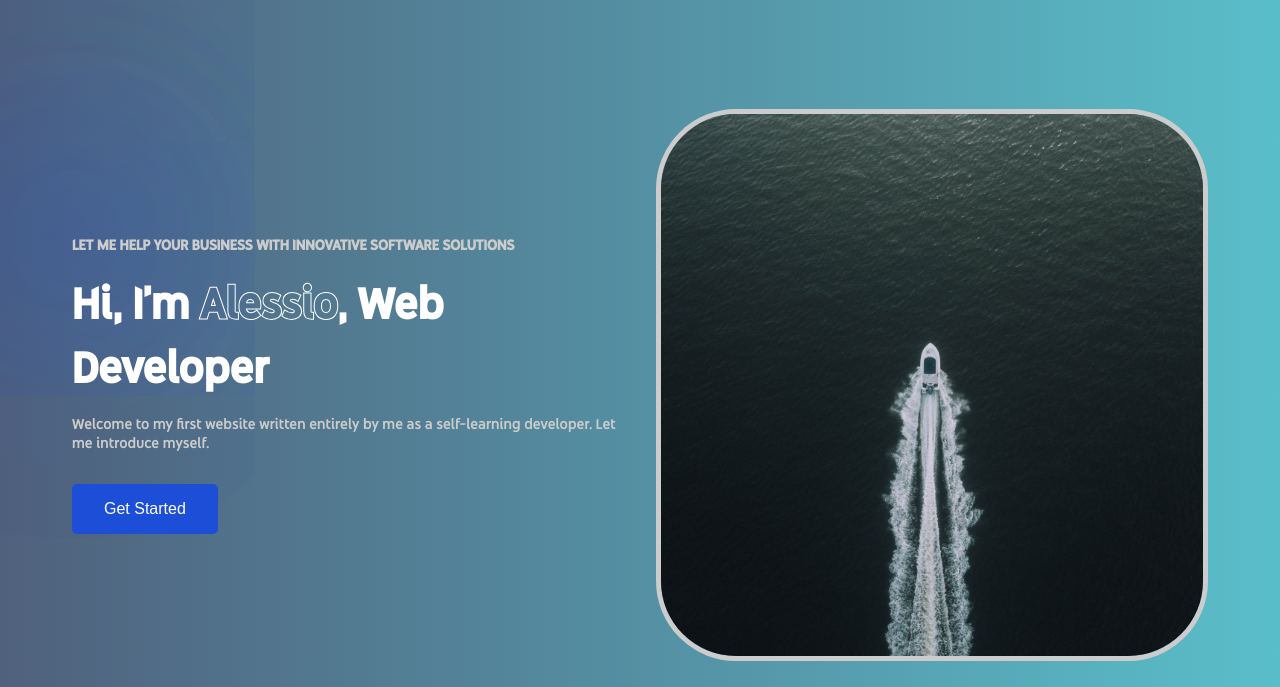
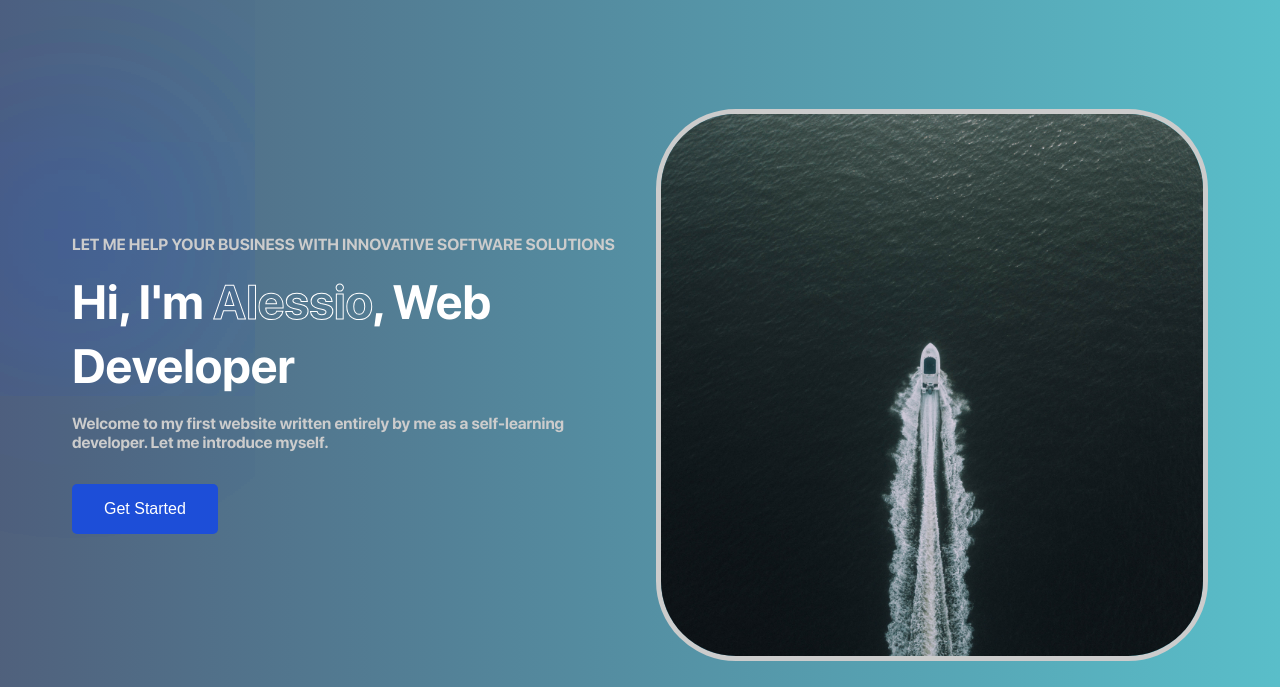
Before and after one commit to alerrimo/Personal-portfolio, a plain HTML site: page index.html in a window 1280 px wide. Shown: the part 113-800 px from the top of the page. Drawn offline with nearby package versions, Linux system fonts and the light colour scheme.

Commit message:
New font

```diff
--- a/style.css
+++ b/style.css
@@ -1,7 +1,12 @@
 
 @font-face {
-    font-family: "Youtube Sans Medium";
-    src: url("youtube-sans-medium.ttf");
+    font-family: "SF Pro Regular";
+    src: url("SFProDisplay-Regular.ttf");
+}
+
+@font-face{
+    font-family:"SF Pro Bold";
+    src:url("SFProDisplay-Bold.ttf");
 }
 
 *{
@@ -24,7 +29,7 @@ a{
 }
 
 body{
-    font-family: "Youtube Sans Medium";
+    font-family: "SF Pro Regular";
     background: linear-gradient(90deg, hsla(217, 22%, 40%, 1) 0%, hsla(186, 51%, 57%, 1) 100%);
 }
 
@@ -98,6 +103,7 @@ nav{
 }
 
 header{
+    font-family: "SF Pro Bold";
     position: relative;
     padding-top: 2rem;
     display: grid;
```
Also changed, not shown: SFProDisplay-Bold.ttf (added), SFProDisplay-Regular.ttf (added), youtube-sans-medium.ttf (deleted).
